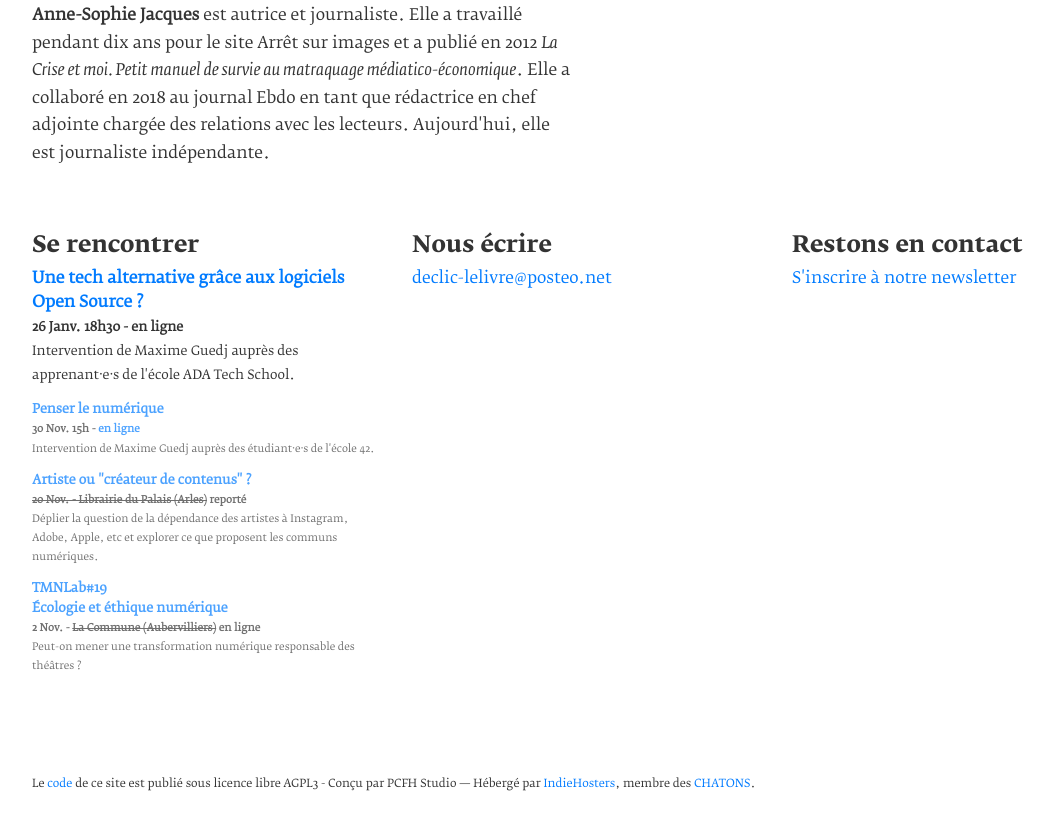
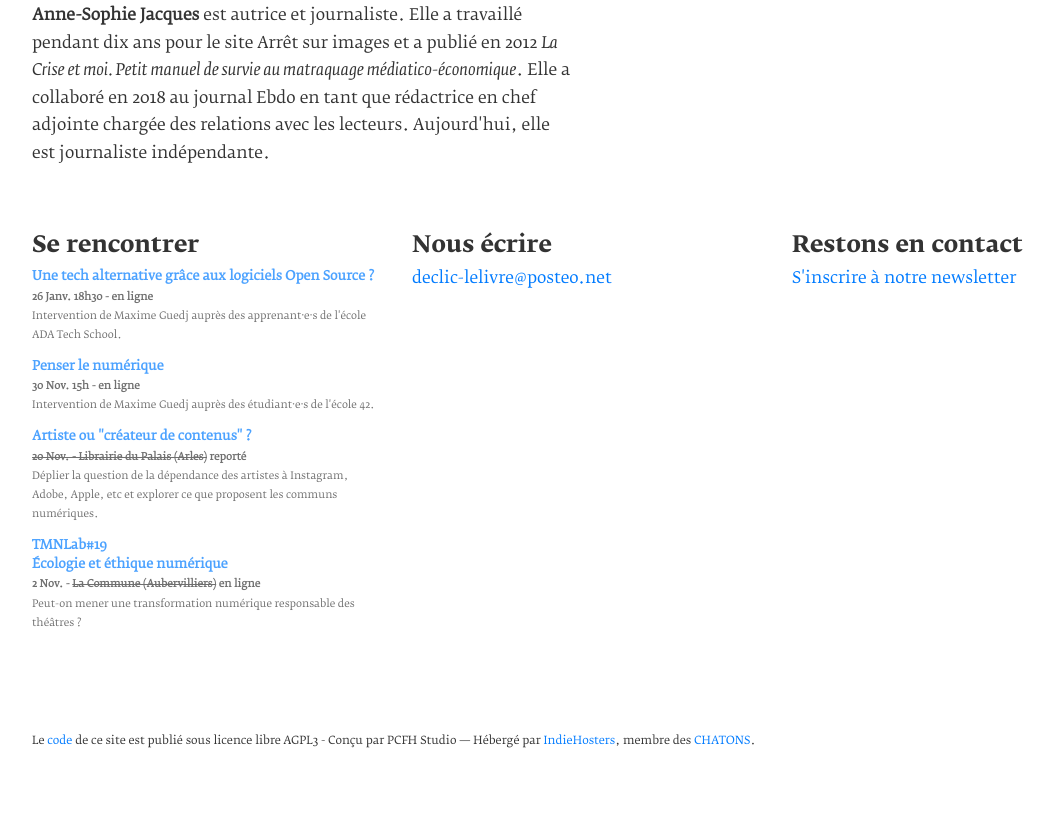
Before and after one commit to ImaCrea/Declic-LeLivre.com, a plain HTML site: page index.html in a window 1280 px wide. Shown: the part 1588-2413 px from the top of the page, without its empty margins (53-1107 px from the left). After the commit the page ends 2370 px from the top, so only its background shows below. Drawn offline with nearby package versions, Linux system fonts and the light colour scheme.

Commit message:
Update index.html

```diff
--- a/index.html
+++ b/index.html
@@ -111,9 +111,9 @@
           <div class="col-lg-4   footer">
             <h2>Se rencontrer</h2>
             <ul class="pl-3 events">
-              <li class="futureEvent"><a href="https://www.eventbrite.fr/e/billets-une-tech-alternative-grace-aux-logiciels-open-source-137286372235"><strong>Une tech alternative grâce aux logiciels Open Source ?</strong><br></a><small><b>26 Janv. 18h30 - en ligne</b><br>Intervention de Maxime Guedj auprès des apprenant·e·s de l'école ADA Tech School.</small></li>
+              <li class="pastEvent"><a href="https://blog.adatechschool.fr/open-source-quest-ce-que-cest/"><strong>Une tech alternative grâce aux logiciels Open Source ?</strong><br></a><small><b>26 Janv. 18h30 - en ligne</b><br>Intervention de Maxime Guedj auprès des apprenant·e·s de l'école ADA Tech School.</small></li>
 
-              <li class="pastEvent"><a href="https://42l.fr/article/Conf%C3%A9rence-Penser-le-num%C3%A9rique-Intervention-de-Maxime-Guedj"><strong>Penser le numérique</strong><br></a><small><b>30 Nov. 15h - <a href="https://bbb.42l.fr/">en ligne</a></b><br>Intervention de Maxime Guedj auprès des étudiant·e·s de l'école 42.</small></li>
+              <li class="pastEvent"><a href="https://42l.fr/article/Conf%C3%A9rence-Penser-le-num%C3%A9rique-Intervention-de-Maxime-Guedj"><strong>Penser le numérique</strong><br></a><small><b>30 Nov. 15h - en ligne</b><br>Intervention de Maxime Guedj auprès des étudiant·e·s de l'école 42.</small></li>
 
               <li class="pastEvent"><a href="https://librairiedupalais.fr"><strong>Artiste ou "créateur de contenus" ?</strong><br></a><small><b><del>20 Nov. - Librairie du Palais (Arles)</del>&nbsp;reporté</b><br>Déplier la question de la dépendance des artistes à Instagram, Adobe, Apple, etc et explorer ce que proposent les communs numériques.</small></li>
 
```
